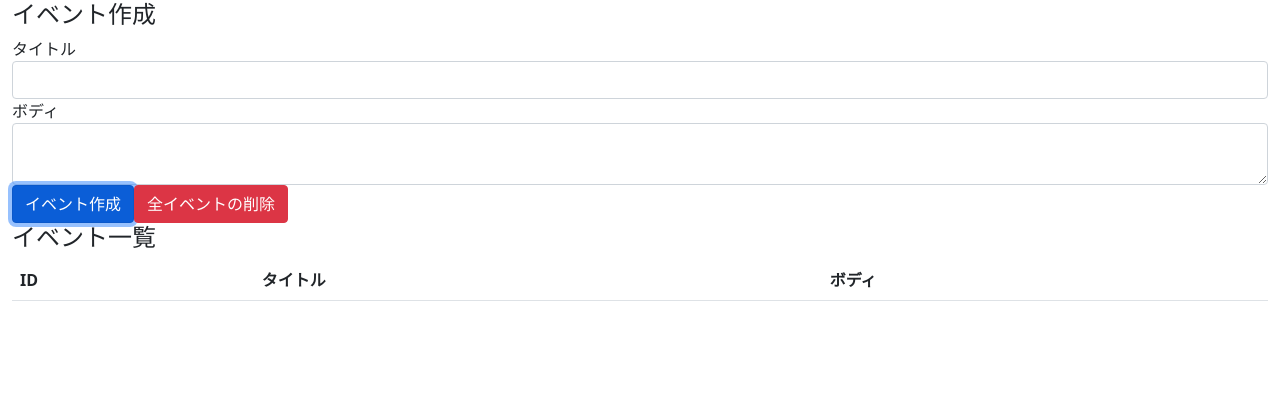
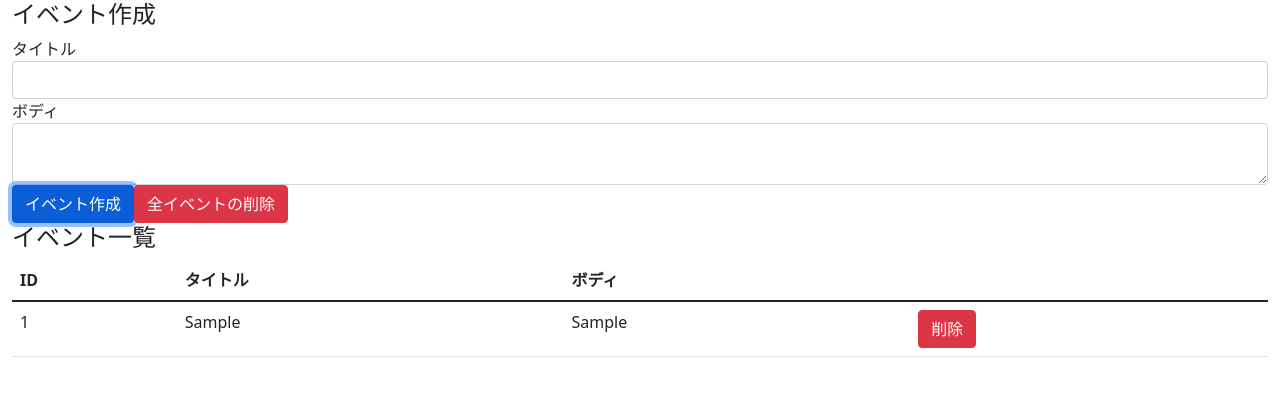
Before and after one commit to shimizu0623/react-hooks-101, a React (Create React App) app: page / in a window 1280 px wide. Both pictures are taken after typing "Sample", "Sample" into the empty fields and a click on the button "イベント作成". Shown: the top 396 px of the page. Built offline with nearby package versions, Linux system fonts and the light colour scheme.

Commit message:
display events, refactor and implement remove event button

```diff
--- a/src/components/App.js
+++ b/src/components/App.js
@@ -1,6 +1,7 @@
 import React, { useReducer, useState} from 'react';
 import 'bootstrap/dist/css/bootstrap.min.css';
 
+import Event from './Event'
 import reducer from '../reducers'
 
 function App() {
@@ -59,7 +60,7 @@
         </tr>
       </thead>
       <tbody>
-
+        { state.map((event, index) => (<Event key={index} event={event} dispatch={dispatch} />))}
       </tbody>
     </table>
     </div>
--- /dev/null
+++ b/src/components/Event.js
@@ -0,0 +1,30 @@
+import React from 'react';
+
+const Event = ({ dispatch, event}) =>{
+      const id = event.id
+      const handleClickDeleteButton =() =>{
+        dispatch({ type: 'DELETE_EVENT', id })
+      }
+
+      return(
+
+      <tr>
+        <td>{id}</td>
+        <td>{event.title}</td>
+        <td>{event.body}</td>
+        <td><button type="button" className="btn btn-danger" onClick={handleClickDeleteButton}>削除</button></td>
+      </tr>
+      )
+
+}
+
+
+
+
+
+
+
+
+
+
+export default Event
--- a/src/reducers/index.js
+++ b/src/reducers/index.js
@@ -46,7 +46,7 @@
          const id =length === 0 ? 1 : state[length - 1].id + 1
          return [...state, { id, ...event}]
         case 'DELETE_EVENT':
-         return state
+         return state.filter(event => event.id !== action.id)
         case 'DELETE_ALL_EVENTS':
          return []
         default:
```
